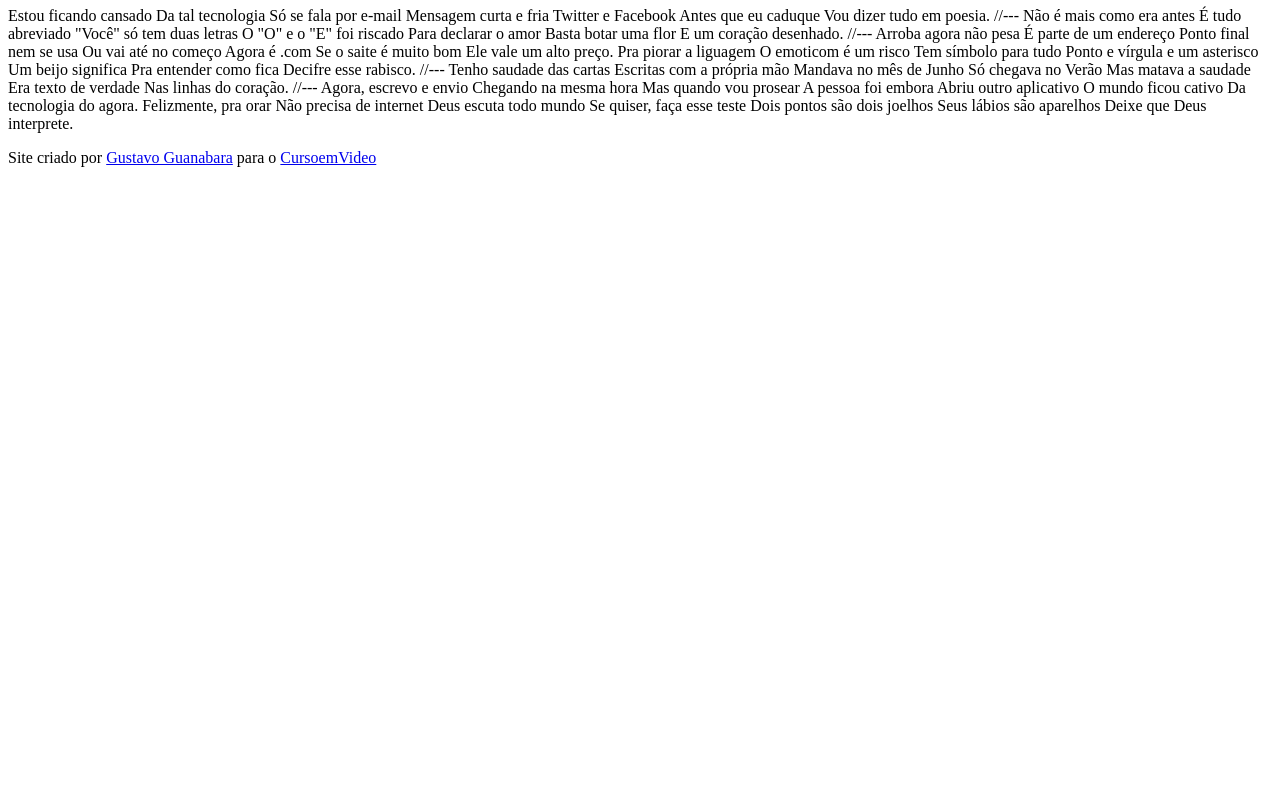
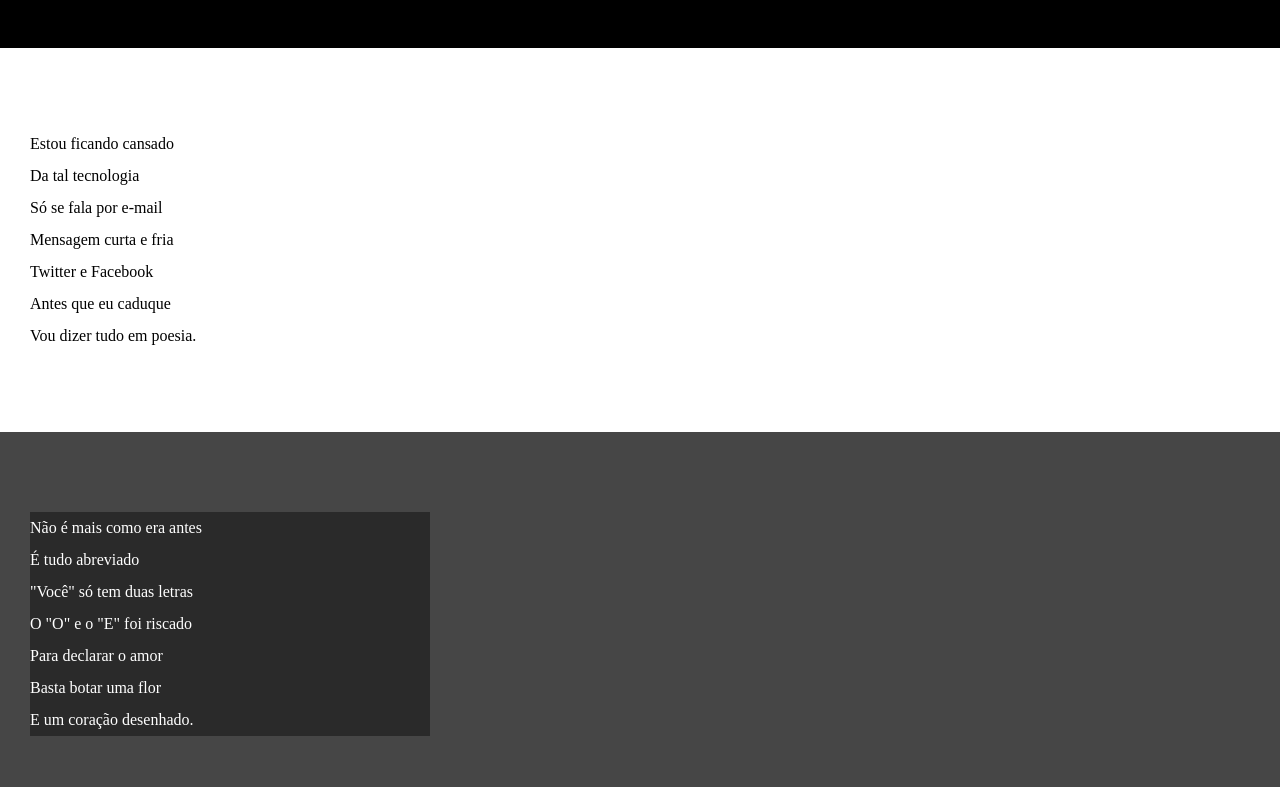
Before and after one commit to yurimaurino/html-css, a plain HTML site: page desafios/desafio012/index.html in a window 1280 px wide. Shown: the part 107-894 px from the top of the page. Before the commit the page ends 800 px from the top, so only its background shows below. Drawn offline with Linux system fonts and the light colour scheme.

Commit message:
atualizei estilos dos textos e blocos

```diff
--- /dev/null
+++ b/desafios/desafio012/estilo/style.css
@@ -0,0 +1,64 @@
+@charset "UTF-8";
+
+ * {
+    margin: 0px;
+    padding: 0px;
+}
+
+html, body{
+    min-height: 100vh;
+    background-color: darkgray;
+}
+
+header{
+    background-color: black;
+    color: white;
+    text-align: center;
+}
+
+header > h1{
+    padding-top: 50px;
+    font-variant: small-caps;
+}
+
+header > p{
+    padding-bottom: 50px;
+}
+
+a {
+    color: white;
+    text-decoration: none;
+    font-weight: bolder;
+}
+
+a:hover{
+    text-decoration: underline;
+}
+
+section{
+    padding-top: 10vh;
+    padding-bottom: 10vh;
+    line-height: 2em;
+    padding-left: 30px;
+}
+
+section.normal{
+    background-color: white;
+    color: black;
+}
+
+section.imagem{
+    background-color: rgb(70, 70, 70);
+    color: white;
+}
+
+section.imagem > p{
+    background-color: rgba(0, 0, 0, 0.404);
+    width: 400px;
+}
+
+footer{
+    background-color: black;
+    text-align: center;
+    color: white;
+}
--- a/desafios/desafio012/index.html
+++ b/desafios/desafio012/index.html
@@ -5,6 +5,7 @@
     <meta http-equiv="X-UA-Compatible" content="IE=edge">
     <meta name="viewport" content="width=device-width, initial-scale=1.0">
     <title>Cordel Moderno</title>
+    <link rel="stylesheet" href="estilo/style.css">
 </head>
 <body>
     <header>
@@ -15,69 +16,89 @@
         </p>
     </header>
 
-    Estou ficando cansado
-    Da tal tecnologia
-    Só se fala por e-mail
-    Mensagem curta e fria
-    Twitter e Facebook
-    Antes que eu caduque
+    <section class="normal">
+        <p>
+            Estou ficando cansado <br>
+            Da tal tecnologia <br>
+            Só se fala por e-mail <br>
+            Mensagem curta e fria <br>
+            Twitter e Facebook <br>
+            Antes que eu caduque <br>
             Vou dizer tudo em poesia.
+        </p>
+    </section>
 
-    //---
 
-    Não é mais como era antes
-    É tudo abreviado
-    "Você" só tem duas letras
-    O "O" e o "E" foi riscado
-    Para declarar o amor
-    Basta botar uma flor
+    <section class="imagem">
+        <p>
+            Não é mais como era antes <br>
+            É tudo abreviado <br>
+            "Você" só tem duas letras <br>
+            O "O" e o "E" foi riscado <br>
+            Para declarar o amor <br>
+            Basta botar uma flor <br>
             E um coração desenhado.
+        </p>
+    </section>
 
-    //---
 
-    Arroba agora não pesa
-    É parte de um endereço
-    Ponto final nem se usa
-    Ou vai até no começo
-    Agora é .com
-    Se o saite é muito bom
+    <section class="normal">
+        <p>
+            Arroba agora não pesa <br>
+            É parte de um endereço <br>
+            Ponto final nem se usa <br>
+            Ou vai até no começo <br>
+            Agora é .com <br>
+            Se o saite é muito bom <br>
             Ele vale um alto preço.
+        </p>
 
-    Pra piorar a liguagem
-    O emoticom é um risco
-    Tem símbolo para tudo
-    Ponto e vírgula e um asterisco
-    Um beijo significa
-    Pra entender como fica
+        <p>
+            Pra piorar a liguagem <br>
+            O emoticom é um risco <br>
+            Tem símbolo para tudo <br>
+            Ponto e vírgula e um asterisco <br>
+            Um beijo significa <br>
+            Pra entender como fica <br>
             Decifre esse rabisco.
+        </p>
+    </section>
 
-    //---
 
-    Tenho saudade das cartas
-    Escritas com a própria mão
-    Mandava no mês de Junho
-    Só chegava no Verão
-    Mas matava a saudade
-    Era texto de verdade
+    <section class="imagem">
+        <p>
+            Tenho saudade das cartas <br>
+            Escritas com a própria mão <br>
+            Mandava no mês de Junho <br>
+            Só chegava no Verão <br>
+            Mas matava a saudade <br>
+            Era texto de verdade <br>
             Nas linhas do coração.
+        </p>
+    </section>
 
-    //---
 
-    Agora, escrevo e envio
-    Chegando na mesma hora
-    Mas quando vou prosear
-    A pessoa foi embora
-    Abriu outro aplicativo
-    O mundo ficou cativo
+    <section class="normal">
+        <p>
+            Agora, escrevo e envio <br>
+            Chegando na mesma hora <br>
+            Mas quando vou prosear <br>
+            A pessoa foi embora <br>
+            Abriu outro aplicativo <br>
+            O mundo ficou cativo <br>
             Da tecnologia do agora.
+        </p>
 
-    Felizmente, pra orar
-    Não precisa de internet
-    Deus escuta todo mundo
-    Se quiser, faça esse teste
-    Dois pontos são dois joelhos
-    Seus lábios são aparelhos
+        <p>
+            Felizmente, pra orar <br>
+            Não precisa de internet <br>
+            Deus escuta todo mundo <br>
+            Se quiser, faça esse teste <br>
+            Dois pontos são dois joelhos <br>
+            Seus lábios são aparelhos <br>
             Deixe que Deus interprete.
+        </p>
+    </section>
 
     <footer>
         <p>Site criado por <a href="https://gustavoguanabara.github.io" target="
```
Lines whose indentation alone changed are shown as unchanged.
